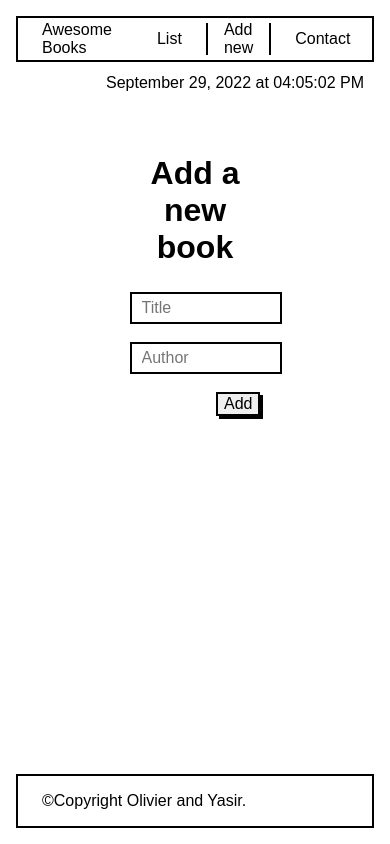
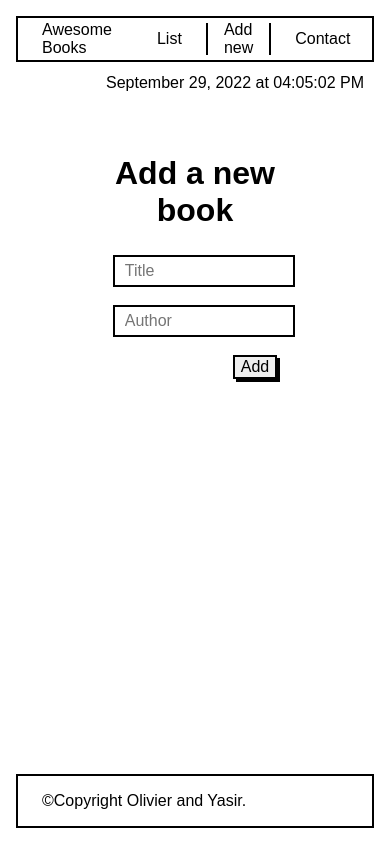
Before and after one commit to myaserkhan/Awesome-Books-App, a website: page index.html in a window 390 px wide. Drawn offline with Linux system fonts and the light colour scheme; a small style sheet from the web is missing.

Commit message:
Fix h2 and input in mobile version

```diff
--- a/style.css
+++ b/style.css
@@ -48,12 +48,12 @@ body {
 }
 
 form {
-  width: 35%;
+  width: 44%;
 }
 
 input {
   font-size: medium;
-  width: 98%;
+  width: 96%;
   border: 2px solid black;
   padding: 5px 10px;
 }
@@ -110,7 +110,6 @@ form h2 {
   top: 4rem;
   right: 0;
   width: auto;
-  padding: 0;
   margin: 0 1rem;
   background: white;
   padding: 10px;
```
